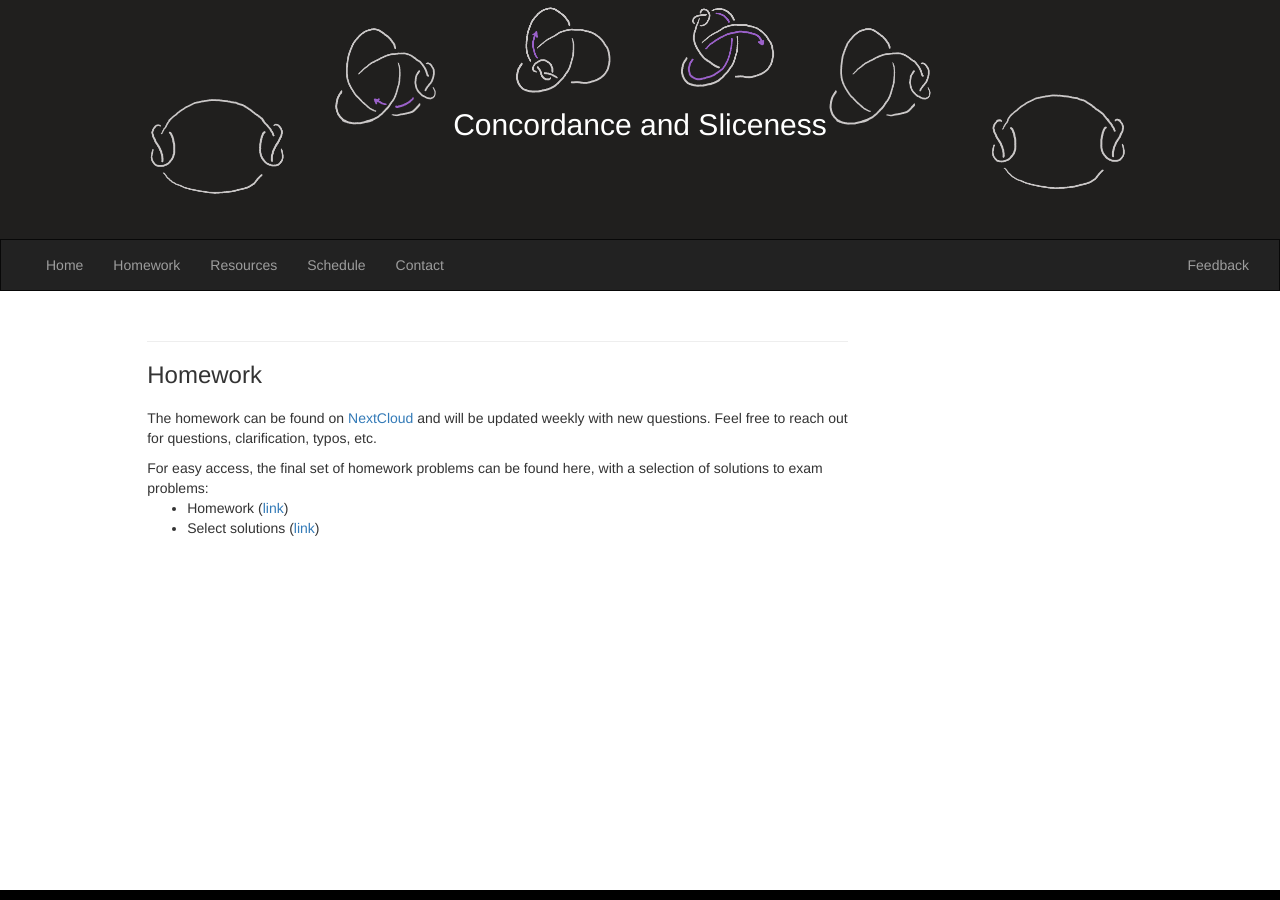
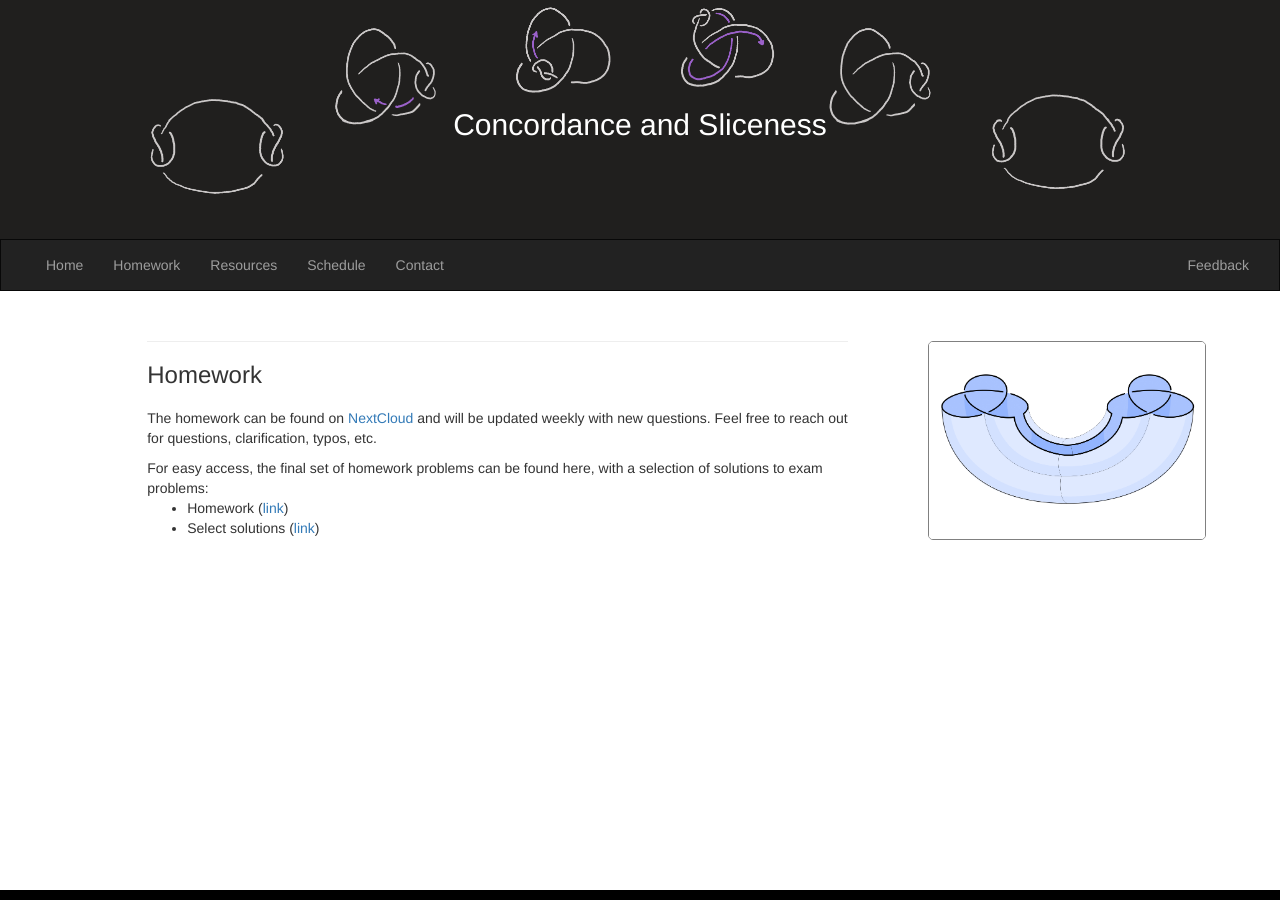
Before and after one commit to imsundberg/concordance, a Jekyll site: the page built from homework/index.html, in a window 1280 px wide. Built offline with Jekyll 4.4.1, drawn with Linux system fonts in a browser that asks for light colours.

Commit message:
Update index.html

```diff
--- a/homework/index.html
+++ b/homework/index.html
@@ -56,4 +56,11 @@
 
 	</div> -->
 
+	<div class="col-sm-4">
+		<div id="img-container" class="tooltip" style="text-align: center">
+			<a href="https://www.youtube.com/watch?v=dQw4w9WgXcQ"><img src="https://imsundberg.github.io/concordance/files/macaroni.png" id="img"></a>
+  			<span class="tooltiptext"></span>
+		</div>
+	</div>
+
 </div>
```
